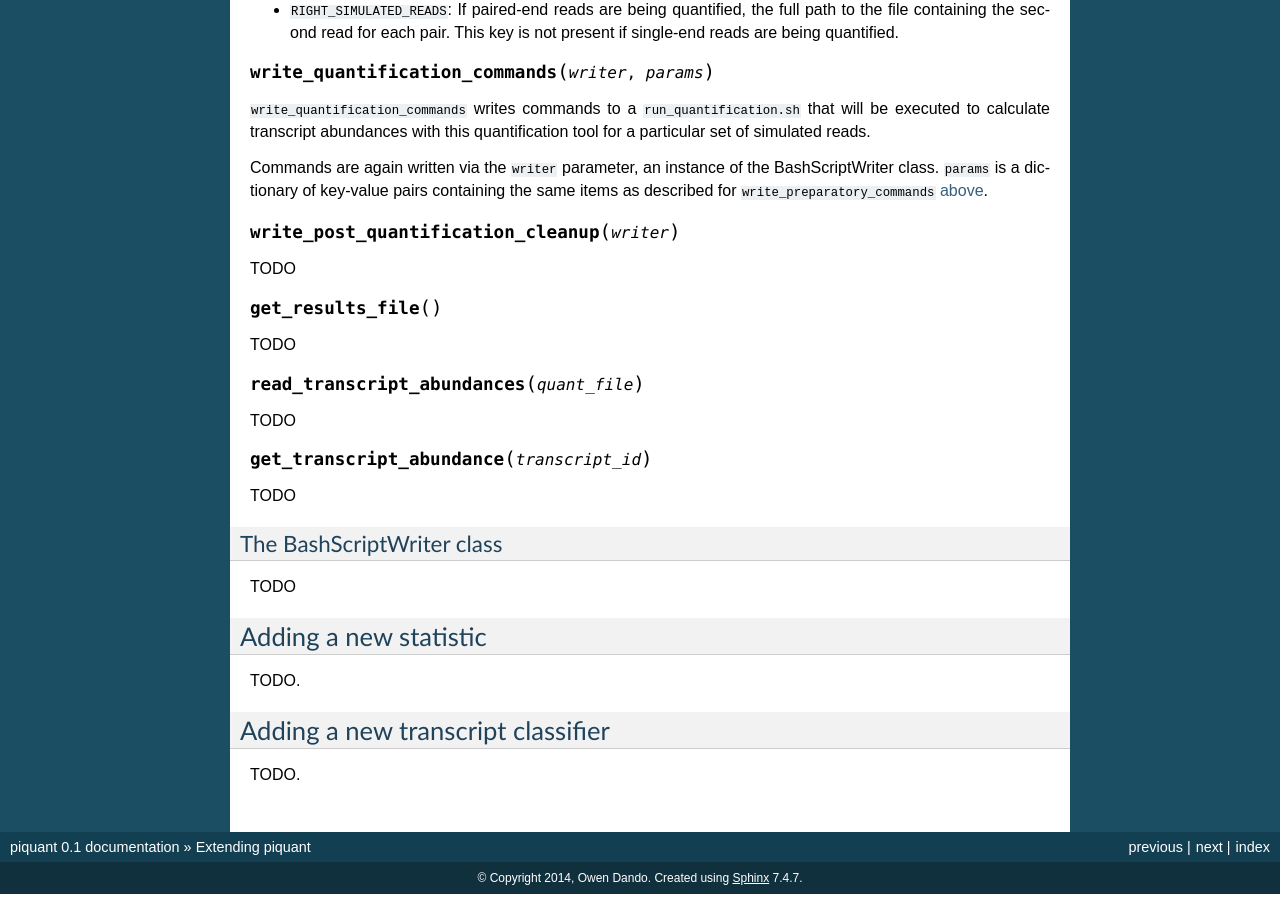
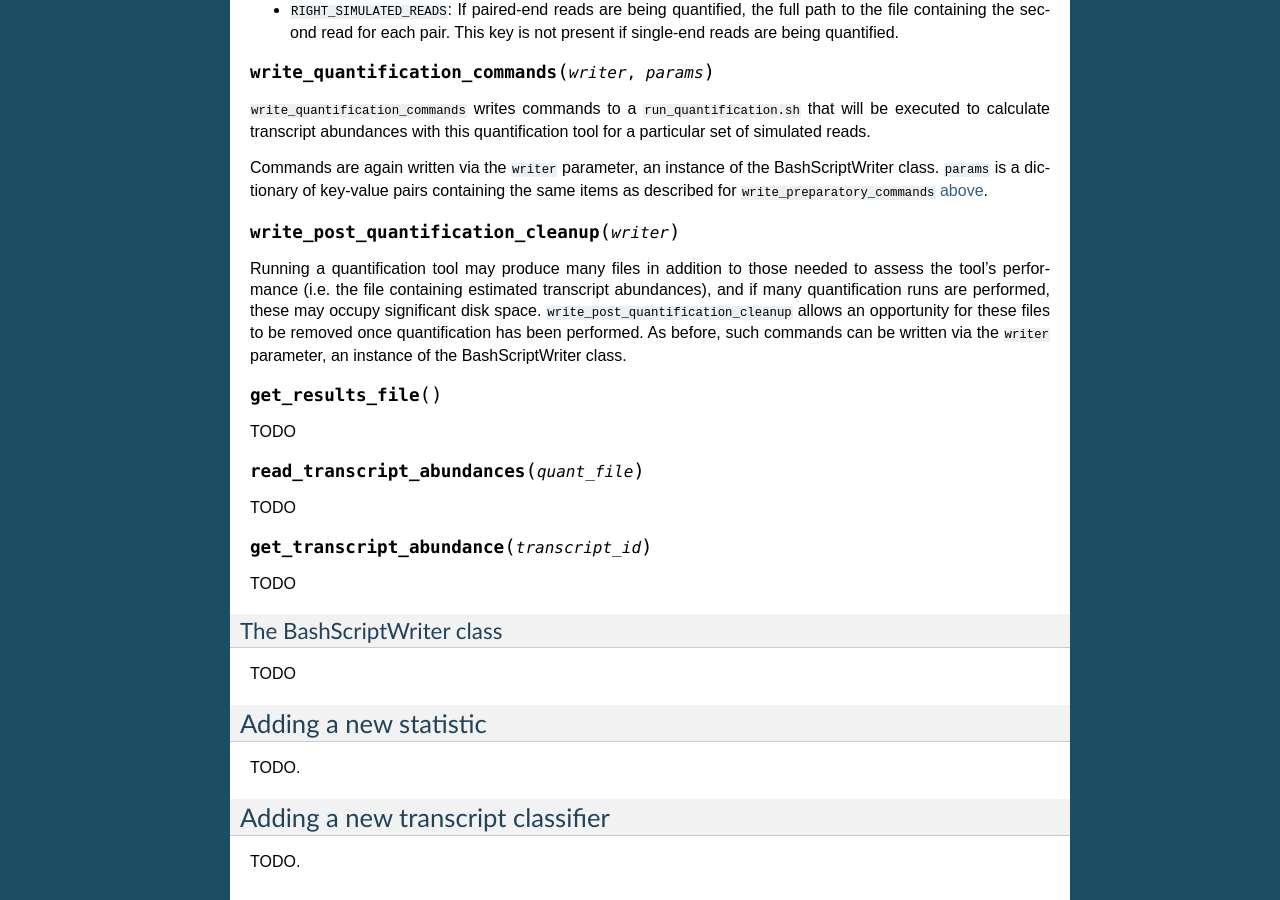
Before and after one commit to lweasel/piquant, a Sphinx documentation site: the page built from docs/extending.rst, in a window 1280 px wide and 900 px high, scrolled down 1331 px. Built offline with Sphinx 7.4.7, drawn with Linux system fonts in a browser that asks for light colours; formulas are drawn with MathJax 3.

Commit message:
Document write_post_quantification_cleanup.
Part of the quantifier API.

```diff
--- a/docs/extending.rst
+++ b/docs/extending.rst
@@ -54,7 +54,7 @@
 
 .. py:function:: write_post_quantification_cleanup(writer)
 
-TODO
+Running a quantification tool may produce many files in addition to those needed to assess the tool's performance (i.e. the file containing estimated transcript abundances), and if many quantification runs are performed, these may occupy significant disk space. ``write_post_quantification_cleanup`` allows an opportunity for these files to be removed once quantification has been performed. As before, such commands can be written via the ``writer`` parameter, an instance of the BashScriptWriter class.
 
 .. py:function:: get_results_file()
 
```
